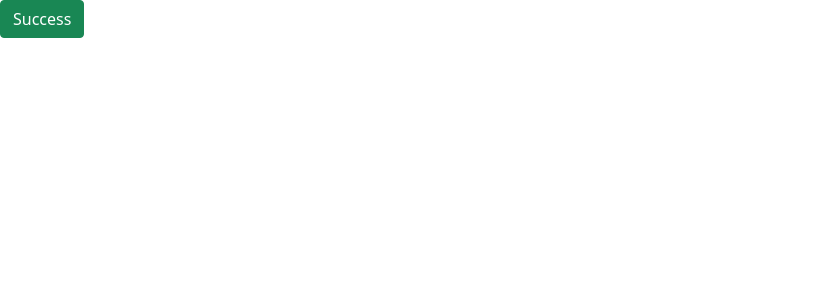
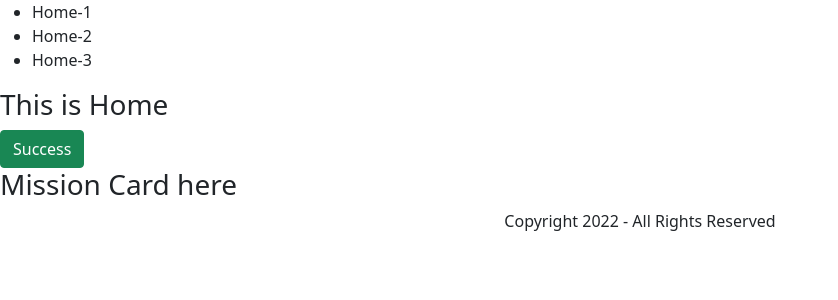
Before and after one commit to coderyeasin/spacex, a React (Create React App) app: page / in a window 1280 px wide. Shown: the top 300 px of the page, without its empty margins (0-838 px from the left). Built offline with nearby package versions, Linux system fonts and the light colour scheme.

Commit message:
done routes

```diff
--- a/src/App.js
+++ b/src/App.js
@@ -1,10 +1,19 @@
+import { BrowserRouter, Route, Routes } from 'react-router-dom';
+import Explore from './components/Home/Explore/Explore';
+import Home from './components/Home/Home/Home';
+import Footer from './components/Shared/Footer/Footer';
+import Header from './components/Shared/Header/Header';
+
 function App() {
     return (
-        <div>
-            <button type="button" className="btn btn-success">
-                Success
-            </button>
-        </div>
+        <BrowserRouter>
+            <Header />
+            <Routes>
+                <Route path="/" element={<Home />} />
+                <Route path="/explore/:id" element={<Explore />} />
+            </Routes>
+            <Footer />
+        </BrowserRouter>
     );
 }
 
--- a/src/components/Home/Home/Home.js
+++ b/src/components/Home/Home/Home.js
@@ -1,4 +1,5 @@
 import React from 'react';
+import Mission from '../Mission/Mission';
 
 function Home() {
     return (
@@ -7,6 +8,7 @@ function Home() {
             <button type="button" className="btn btn-success">
                 Success
             </button>
+            <Mission />
         </div>
     );
 }
```
